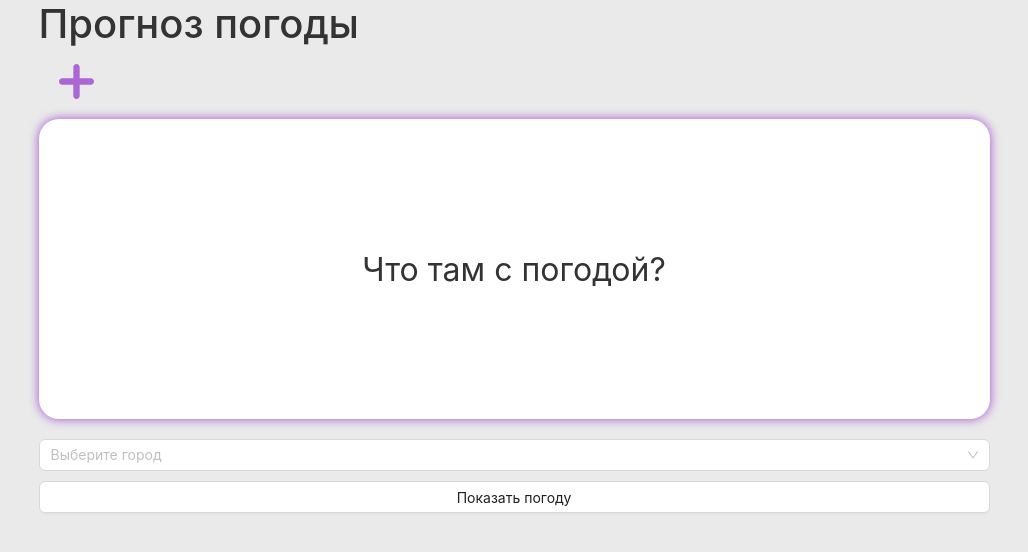
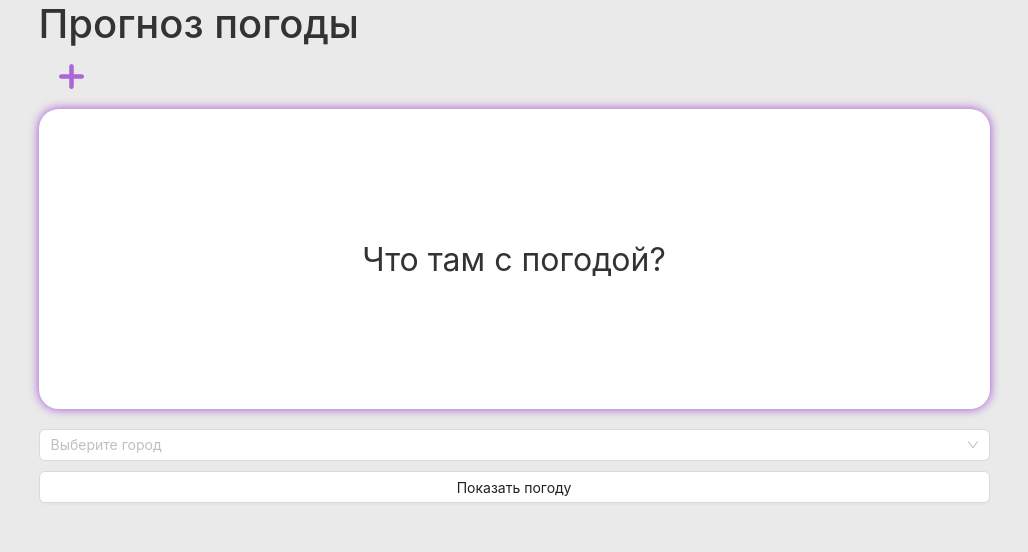
Before and after one commit to TimPulin/international-trade, a React (Vite) app: page / in a window 1280 px wide. Shown: the top 552 px of the page, without its empty margins (126-1154 px from the left). Built offline with nearby package versions, Linux system fonts and the light colour scheme.

Commit message:
изменил стили для изменения размера иконки плюс

```diff
--- a/src/components/icons/PlusIcon.tsx
+++ b/src/components/icons/PlusIcon.tsx
@@ -2,14 +2,13 @@ type PlusIconPropsType = {
   additionalClass?: string;
 };
 
-export default function PlusIcon(props: PlusIconPropsType) {
-  const { additionalClass } = props;
+export default function PlusIcon({ additionalClass }: PlusIconPropsType) {
   return (
     <svg
       className={`${additionalClass ? additionalClass : ''} svg`}
       xmlns="http://www.w3.org/2000/svg"
-      x="0px"
-      y="0px"
+      x="20px"
+      y="20px"
       viewBox="0 0 45.402 45.402"
     >
       <g>
--- a/src/components/location-meteo-list/location-meteo-list.module.css
+++ b/src/components/location-meteo-list/location-meteo-list.module.css
@@ -5,8 +5,7 @@
 }
 
 .iconPlus {
-  width: 20px;
-  height: 20px;
+  width: 25px !important;
 }
 
 .tabList {
```
